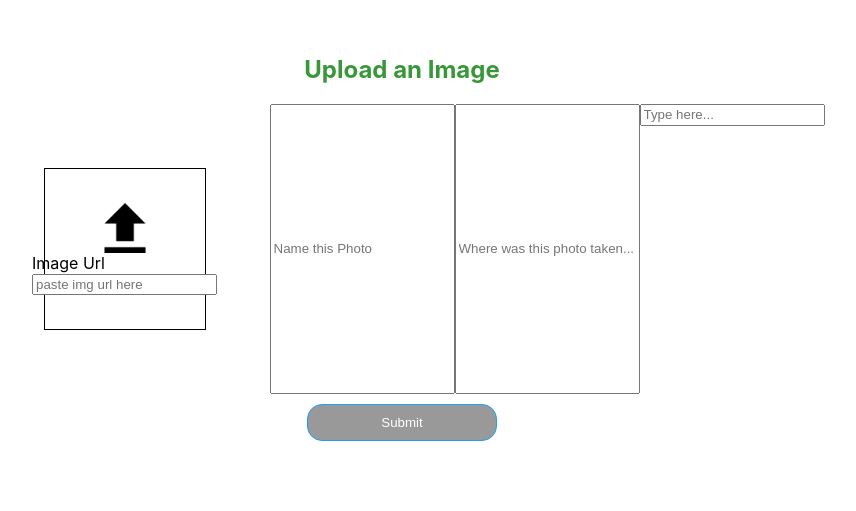
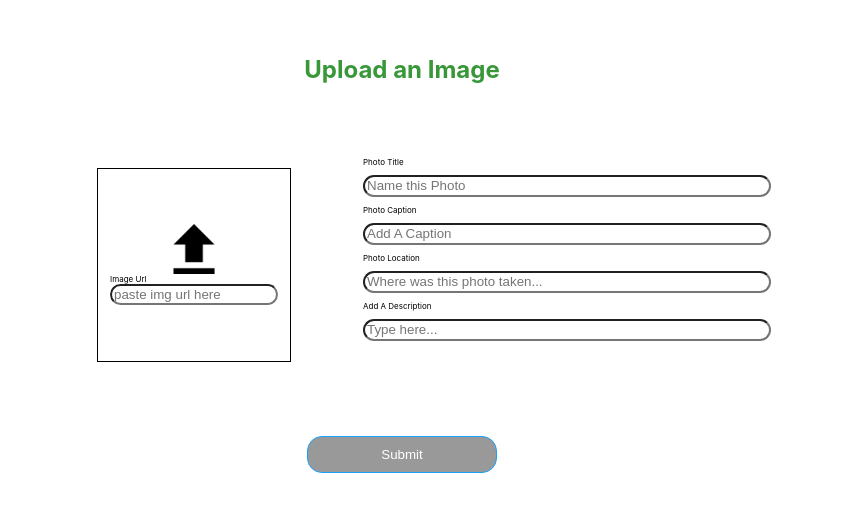
Before and after one commit to ExpatJournal/Front-End, a React (Create React App) app in the folder expat-journal/: page /newpost in a window 1280 px wide. Shown: the part 125-636 px from the top of the page, without its empty margins (238-1094 px from the left). Built offline with nearby package versions, Linux system fonts and the light colour scheme; no server answers.

Commit message:
Styled the newPost component

```diff
--- a/expat-journal/src/components/DragNDrop.css
+++ b/expat-journal/src/components/DragNDrop.css
@@ -17,6 +17,15 @@
     display: flex;
     flex-direction: row;
 }
+.imgLabel{
+    font-size: .5rem;
+
+}
+
+.imgInput{
+    width: 10rem;;
+    border-radius: 25px;
+}
 
 .dragNDrop{
     border: 1px solid black;
@@ -24,16 +33,36 @@
     width: 10rem;
     display: flex;
     margin: 4rem 4rem;
+    padding: 1rem;
     justify-content: center;
     align-items: center;
     flex-direction: column;
+}
+
+.forms{
+    display: flex;
+    flex-direction: column;
+    padding-top: 2.8rem;
+    /* margin-left: 12rem; */
+}
+
+.label{
+    font-size: .5rem;
+    margin-left: .5rem;
+    margin-top: .5rem;
 }
 
 .input{
     display: flex;
     align-items: center;
     height: 1rem;
+    width: 25rem;
+    border-radius: 25px;
+    margin-top: .5rem;
+
 }
+
+.l
 
 .form-group{
     margin-top: 3rem;
--- a/expat-journal/src/components/LogIn.js
+++ b/expat-journal/src/components/LogIn.js
@@ -7,6 +7,9 @@ import HamburgerNav from './HamburgerNav'
 
 
 const LogIn = ({ values, handleChange, errors, touched, status }) => {
+
+  // const []
+
 return(
   <div>
     <HamburgerNav />
--- a/expat-journal/src/components/NewPost.js
+++ b/expat-journal/src/components/NewPost.js
@@ -10,9 +10,9 @@ export default function ImageUpload (){
         media: [{
              url: "",
              caption: "",
-       }],
+       }]
     });
-
+    console.log(newPost.media[2])
     const { addPost } = useContext(UserContext)
 
     const changeHandler = e => {
@@ -33,24 +33,49 @@ export default function ImageUpload (){
             <section className='centerContainer'>
                 <div className='dragNDrop'>
                     <img className='uploadIcon' height="50"  src="images/uploadButton.png" alt="This is an Upload Button"></img>
-                    <label>Image Url<input type='text' placeholder='paste img url here'></input></label>
+                    <label className='imgLabel'>Image Url
+                        <input
+                            className='imgInput'
+                            type='text'
+                            placeholder='paste img url here'
+                            name='url'
+                            value={newPost.media[0].url}
+                            onChange={changeHandler}
+                        ></input>
+                    </label>
                 </div>
+                <section className='forms'>
+                        <label className='label'> Photo Title
                             <input
+                                className="input"
                                 name="title"
                                 type="text"
                                 placeholder="Name this Photo"
                                 value={newPost.title}
                                 onChange={changeHandler}
-                >
-                </input>
+                            />
+                        </label>
+                        <label className='label'>Photo Caption
                             <input
+                                className="input"
+                                name="caption"
+                                type="text"
+                                placeholder="Add A Caption"
+                                value={newPost.media[0].caption}
+                                onChange={changeHandler}
+                            />
+                        </label>
+                        <label className='label'> Photo Location
+                            <input
+                                className="input"
                                 name="location"
                                 type="text"
                                 placeholder="Where was this photo taken..."
                                 value={newPost.location}
                                 onChange={changeHandler}
-                >
-                </input>
+                            />
+                        </label>
+                        <label className='label'> Add A Description
                             <input
                                 className="input"
                                 name="post"
@@ -59,6 +84,8 @@ export default function ImageUpload (){
                                 value={newPost.post}
                                 onChange={changeHandler}
                             />
+                        </label>
+                    </section>
             </section>
             <div className="btnContainer">
                  <button onClick={handleSubmit} type="submit" className="btn">Submit</button>
```
Lines whose indentation alone changed are shown as unchanged.
